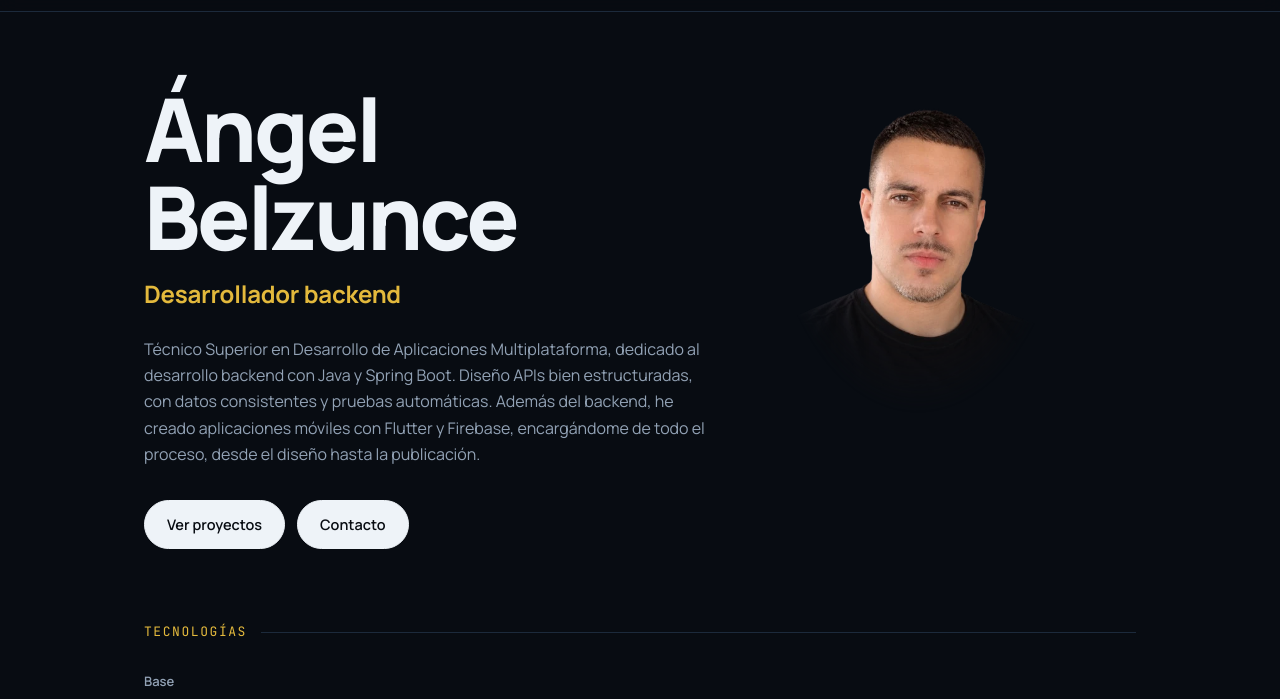
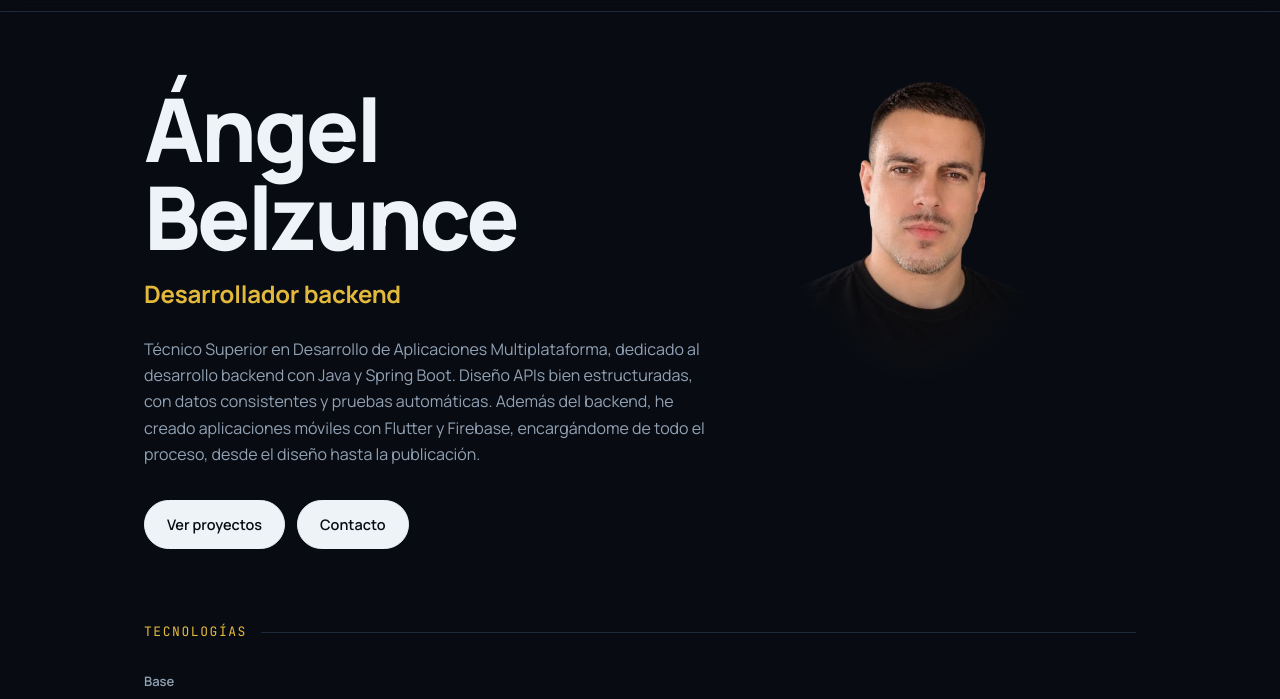
Before and after one commit to angelbelzunce/angelbelzunce.github.io, a plain HTML site: page index.html in a window 1280 px wide. Shown: the part 55-754 px from the top of the page. Drawn offline with Linux system fonts and the light colour scheme.

Commit message:
Hero: foto alineada con el nombre
Co-Authored-By: Claude Sonnet 5.5 <noreply@anthropic.com>
Claude-Session: https://claude.ai/code/session_01Q7DGkeB4fnNhxLYrnrBSXP

```diff
--- a/index.html
+++ b/index.html
@@ -68,7 +68,7 @@ nav a.cv:hover { background: #f1d276; }
 .hero .wrap { display: grid; grid-template-columns: minmax(0, 600px) minmax(0, 300px); gap: 8px; justify-content: start; align-items: start; padding-top: 72px; padding-bottom: 8px; }
 .eyebrow { font-family: var(--mono); font-size: 13.5px; color: var(--accent); margin: 0 0 18px; }
 h1 { font-size: clamp(46px, 8vw, 88px); line-height: 1; letter-spacing: -.035em; font-weight: 800; margin: 0; }
-.foto { width: 100%; max-width: 300px; height: auto; justify-self: start; align-self: start; margin: 0 0 0 16px; display: block; -webkit-mask-image: radial-gradient(ellipse 50% 72% at 50% 28%, #000 55%, rgba(0,0,0,.6) 78%, transparent 100%); mask-image: radial-gradient(ellipse 50% 72% at 50% 28%, #000 55%, rgba(0,0,0,.6) 78%, transparent 100%); }
+.foto { width: 100%; max-width: 300px; height: auto; justify-self: start; align-self: start; margin: -28px 0 0 16px; display: block; -webkit-mask-image: radial-gradient(ellipse 50% 72% at 50% 28%, #000 55%, rgba(0,0,0,.6) 78%, transparent 100%); mask-image: radial-gradient(ellipse 50% 72% at 50% 28%, #000 55%, rgba(0,0,0,.6) 78%, transparent 100%); }
 .namerow { display: flex; align-items: flex-end; flex-wrap: wrap; gap: 20px 24px; margin-bottom: 14px; }
 h1 span { color: var(--accent); }
 .role { font-size: clamp(18px, 2.8vw, 24px); color: var(--accent); margin: 0 0 22px; font-weight: 700; letter-spacing: -.01em; }
```
